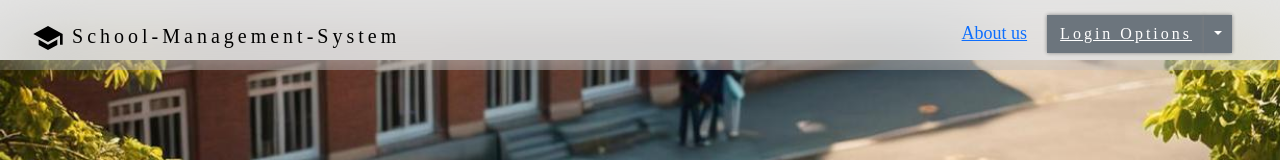
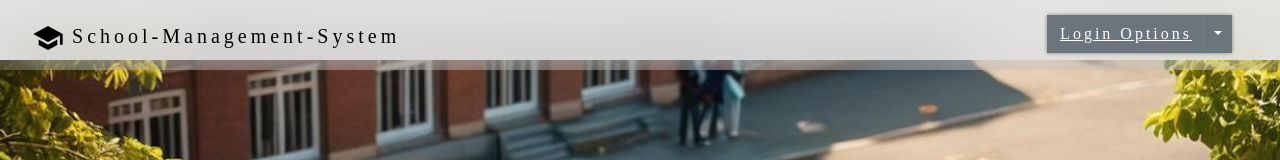
Before and after one commit to ArJuN-888/school-management, a React (Vite) app in the folder Client/: page / in a window 1280 px wide. Shown: the top 160 px of the page. Built offline with nearby package versions, Linux system fonts and the light colour scheme; no server answers.

Commit message:
treg & sreg

```diff
--- a/Client/src/Components/Navbar.jsx
+++ b/Client/src/Components/Navbar.jsx
@@ -394,7 +394,6 @@ const Hr = (props) => (
         </>}
         {(!adminID && !teacherID && !doctorID && !parentID && !eoID && !staffID) && <>
       <li className='fs-5 mt-2 flex-grow-1' style={{letterSpacing:"4px",fontFamily:"", color:'black'}}><label className='me-2'><MdSchool className='fs-2'/></label><label>S</label>chool-<label>M</label>anagement-<label>S</label>ystem</li>
-      <li><Link className=' '>About us</Link></li>
        <li> <Dropdown className=' me-5' as={ButtonGroup}>
       <Button  style={{borderRadius:"0rem",boxShadow:"0px 0px 4px 0px grey",letterSpacing:"3px"}} variant="secondary"><u>Login Options</u></Button>
 
```
